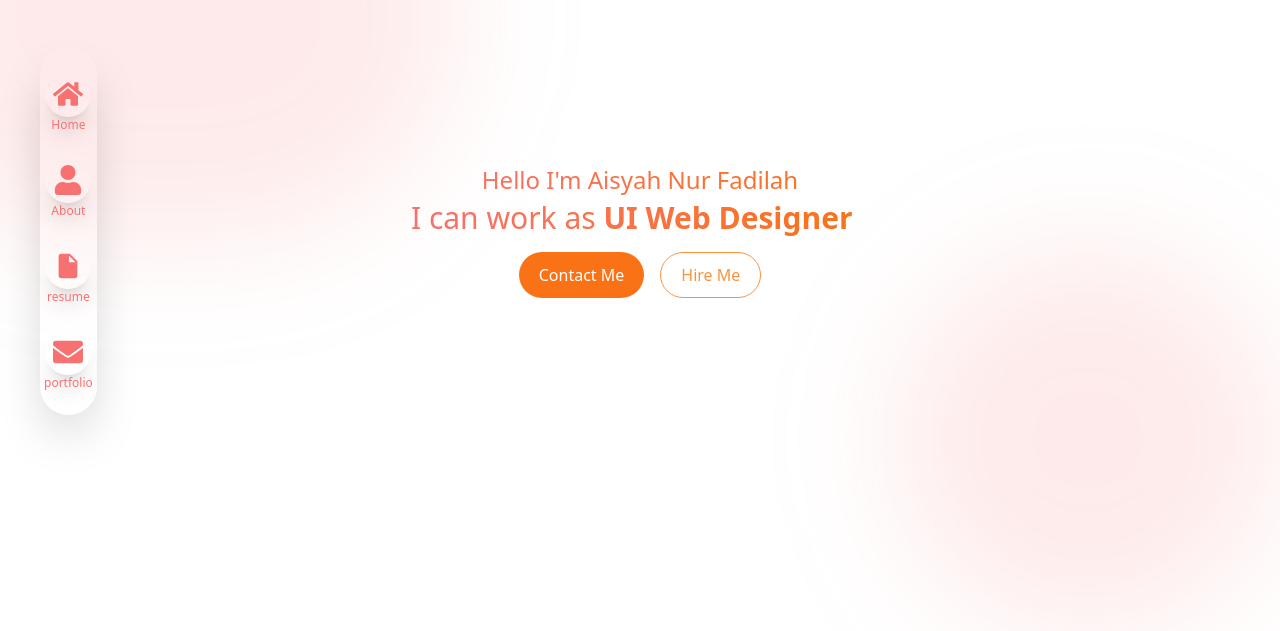
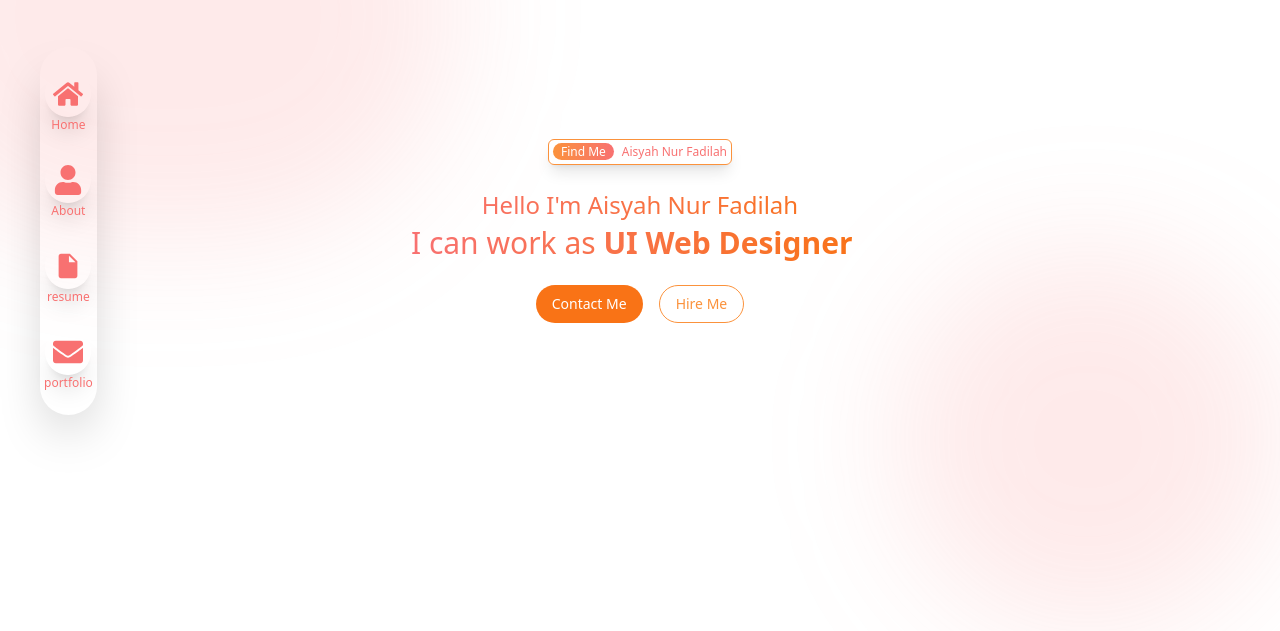
Before and after one commit to isyhfadilah/aisyahnurfadilah, a Next.js app: page / in a window 1280 px wide. Shown: the part 169-800 px from the top of the page. Built offline with nearby package versions, Linux system fonts and the light colour scheme; a web font is replaced by a local one.

Commit message:
feat: add content in hero component

```diff
--- a/src/components/common/hero/index.tsx
+++ b/src/components/common/hero/index.tsx
@@ -27,7 +27,13 @@ export const Hero = () => {
       <div className="bg-red/15 md:w-sm md:h-sm rounded-full absolute z-1 bottom-0 right-0 blur-3xl"></div>
 
       <Container>
-        <section className="flex flex-col justify-center items-center h-screen space-y-4">
+        <section className="flex flex-col justify-center items-center h-screen space-y-6">
+          <div className="rounded-md text-xs text-red border border-orange p-1 space-x-2 shadow-lg">
+            <span className="rounded-full bg-gradient-to-r from-orange to-red text-white px-2">Find Me</span>
+            <a href="https://www.linkedin.com/in/fadilahnur/" target="blank">
+              Aisyah Nur Fadilah
+            </a>
+          </div>
           <div className="flex flex-col space-y-1 text-center">
             <h1 className="text-xl md:text-2xl bg-gradient-to-r from-red-400 to-orange-500 inline-block text-transparent bg-clip-text">
               Hello I&apos;m Aisyah Nur Fadilah
@@ -37,8 +43,8 @@ export const Hero = () => {
             </h1>
           </div>
           <div className="flex gap-4">
-            <Button text="Contact Me" rounded="full" url="/contact" className="z-1" />
-            <Button text="Hire Me" rounded="full" url="/contact" className="z-1" variant="outline" />
+            <Button text="Contact Me" rounded="full" url="/contact" className="z-1" size="sm" />
+            <Button text="Hire Me" rounded="full" url="/contact" className="z-1" variant="outline" size="sm" />
           </div>
         </section>
       </Container>
--- a/src/shared/styles/app.css
+++ b/src/shared/styles/app.css
@@ -343,6 +343,7 @@
 .hover\:bg-white\/50:hover{background-color:rgba(255,255,255,0.5);}
 .\!bg-opacity-50{--un-bg-opacity:0.5 !important;}
 .disabled\:bg-opacity-50:disabled{--un-bg-opacity:0.5;}
+.from-orange{--un-gradient-from-position:0%;--un-gradient-from:rgba(251,146,60,var(--un-from-opacity, 1)) var(--un-gradient-from-position);--un-gradient-to-position:100%;--un-gradient-to:rgba(251,146,60,0) var(--un-gradient-to-position);--un-gradient-stops:var(--un-gradient-from), var(--un-gradient-to);}
 .from-red-400{--un-gradient-from-position:0%;--un-gradient-from:rgba(248,113,113,var(--un-from-opacity, 1)) var(--un-gradient-from-position);--un-gradient-to-position:100%;--un-gradient-to:rgba(248,113,113,0) var(--un-gradient-to-position);--un-gradient-stops:var(--un-gradient-from), var(--un-gradient-to);}
 .from-transparent{--un-gradient-from-position:0%;--un-gradient-from:transparent var(--un-gradient-from-position);--un-gradient-to-position:100%;--un-gradient-to:rgba(255,255,255,0) var(--un-gradient-to-position);--un-gradient-stops:var(--un-gradient-from), var(--un-gradient-to);}
 .to-orange-500{--un-gradient-to-position:100%;--un-gradient-to:rgba(249,115,22,var(--un-to-opacity, 1)) var(--un-gradient-to-position);}
@@ -355,10 +356,12 @@
 .bg-no-repeat{background-repeat:no-repeat;}
 .object-cover{object-fit:cover;}
 .p-0{padding:0;}
+.p-1{padding:0.25rem;}
 .p-2{padding:0.5rem;}
 .p-3{padding:0.75rem;}
 .p-4{padding:1rem;}
 .px-1{padding-left:0.25rem;padding-right:0.25rem;}
+.px-2{padding-left:0.5rem;padding-right:0.5rem;}
 .px-3{padding-left:0.75rem;padding-right:0.75rem;}
 .px-4{padding-left:1rem;padding-right:1rem;}
 .px-5{padding-left:1.25rem;padding-right:1.25rem;}
@@ -421,6 +424,7 @@
 .opacity-75{opacity:0.75;}
 .shadow{--un-shadow:var(--un-shadow-inset) 0 1px 3px 0 var(--un-shadow-color, rgba(0,0,0,0.1)),var(--un-shadow-inset) 0 1px 2px -1px var(--un-shadow-color, rgba(0,0,0,0.1));box-shadow:var(--un-ring-offset-shadow), var(--un-ring-shadow), var(--un-shadow);}
 .shadow-2xl{--un-shadow:var(--un-shadow-inset) 0 25px 50px -12px var(--un-shadow-color, rgba(0,0,0,0.25));box-shadow:var(--un-ring-offset-shadow), var(--un-ring-shadow), var(--un-shadow);}
+.shadow-lg{--un-shadow:var(--un-shadow-inset) 0 10px 15px -3px var(--un-shadow-color, rgba(0,0,0,0.1)),var(--un-shadow-inset) 0 4px 6px -4px var(--un-shadow-color, rgba(0,0,0,0.1));box-shadow:var(--un-ring-offset-shadow), var(--un-ring-shadow), var(--un-shadow);}
 .shadow-sm{--un-shadow:var(--un-shadow-inset) 0 1px 2px 0 var(--un-shadow-color, rgba(0,0,0,0.05));box-shadow:var(--un-ring-offset-shadow), var(--un-ring-shadow), var(--un-shadow);}
 .shadow-xl{--un-shadow:var(--un-shadow-inset) 0 20px 25px -5px var(--un-shadow-color, rgba(0,0,0,0.1)),var(--un-shadow-inset) 0 8px 10px -6px var(--un-shadow-color, rgba(0,0,0,0.1));box-shadow:var(--un-ring-offset-shadow), var(--un-ring-shadow), var(--un-shadow);}
 .focus\:shadow-none:focus{--un-shadow:0 0 var(--un-shadow-color, rgba(0,0,0,0));box-shadow:var(--un-ring-offset-shadow), var(--un-ring-shadow), var(--un-shadow);}
```
